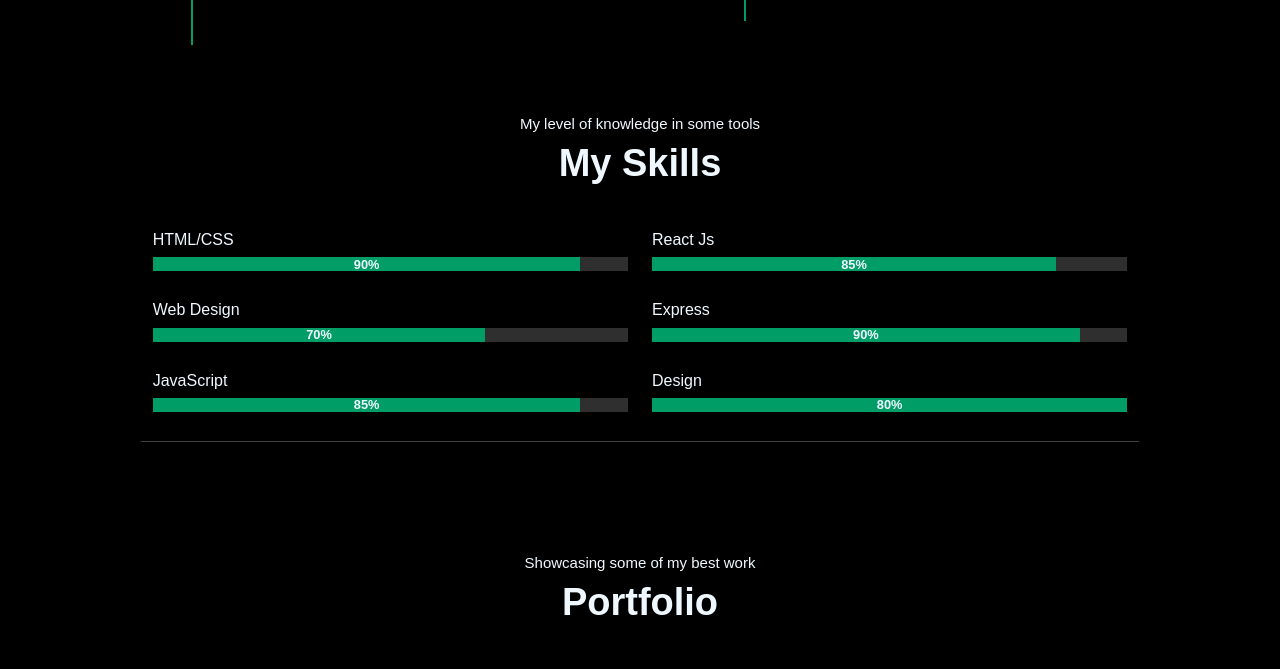
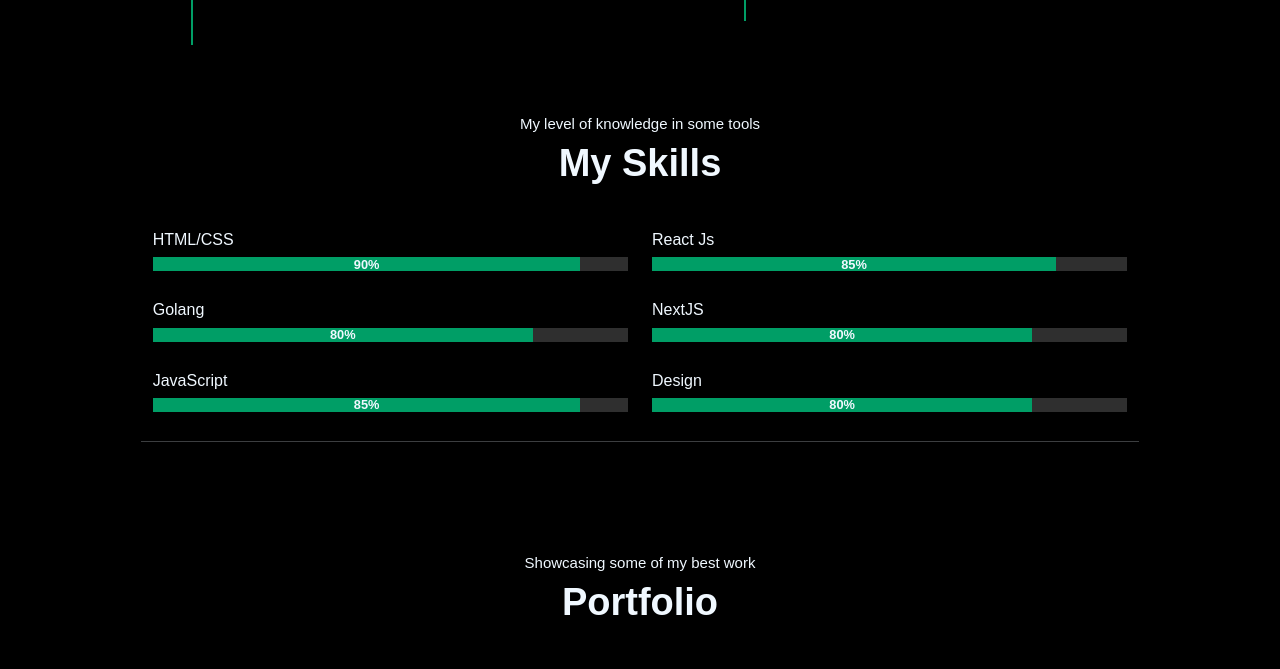
Before and after one commit to serignegalo/galo-Portfolio, a plain HTML site: page index.html in a window 1280 px wide. Shown: the part 3204-3873 px from the top of the page. Drawn offline with nearby package versions, Linux system fonts and the light colour scheme; no server answers; some icons are missing.

Commit message:
Ajout de ract et next js

```diff
--- a/index.html
+++ b/index.html
@@ -75,11 +75,11 @@
                                 <h2 class="col-md-6 personalInfos">Email: serignegalopro@gmail.com</h2>
                             </div>
                             <div class="col-md-4 infos">
-                                <h2 class="col-md-6 personalInfos">Age: 27</h2>
+                                <h2 class="col-md-6 personalInfos">Age: 29</h2>
                                 <h2 class="col-md-6 personalInfos">From: Pikine</h2>
                             </div>
                             <div class="col-md-4 reseau">
-                                <button class="download"> <a href="https://drive.google.com/file/d/19KRDEpPV3YdNB2ikc1ziaMh2H9H3jeaQ/view?usp=sharing" target="_blank"  download>Download CV</a>  </button>
+                                <button class="download"> <a href="https://drive.google.com/file/d/10B51LaV0Lz4yCnA-9Umwg0BAxDL-_Lhv/view?usp=sharing" target="_blank"  download>Download CV</a>  </button>
                                 <div class="line"></div>
                                 <address class="adress">
                                     <a href="#"><span class="iconify resSociauxAbout" data-icon="ion:logo-twitter"></span></a>
@@ -307,19 +307,19 @@
             </div>
             <div class="row">
                 <div class="col-md-6 col">
-                    <h2>Web Design</h2>
+                    <h2>Golang</h2>
                     <div class="skills">
                         <div class="skill web">
-                            <span class="percent">70%</span>
+                            <span class="percent">80%</span>
                         </div>
                     </div>
                     <br>
                 </div>
                 <div class="col-md-6 col">
-                    <h2>Express</h2>
+                    <h2>NextJS</h2>
                     <div class="skills">
                         <div class="skill express">
-                            <span class="percent">90%</span>
+                            <span class="percent">80%</span>
                         </div>
                     </div>
                 </div>
--- a/styles/indexe.css
+++ b/styles/indexe.css
@@ -474,20 +474,20 @@ h5{
 }
 
 .web{
-    width: 70%;
+    width: 80%;
 }
 
 .express{
-    width: 90%;
+    width: 80%;
 }
 
 .js{
     width: 90%;
 }
 
-/* .design{
+.design{
     width: 80%;
-} */
+}
 
 .percent{
     font-size: 80%;
```
